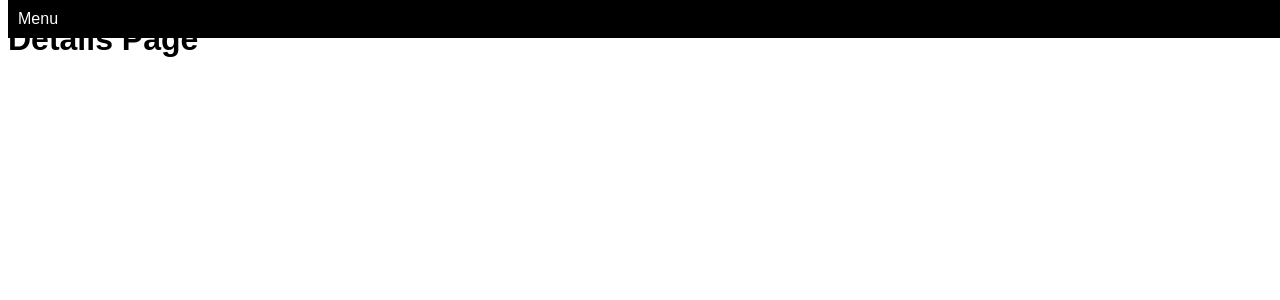
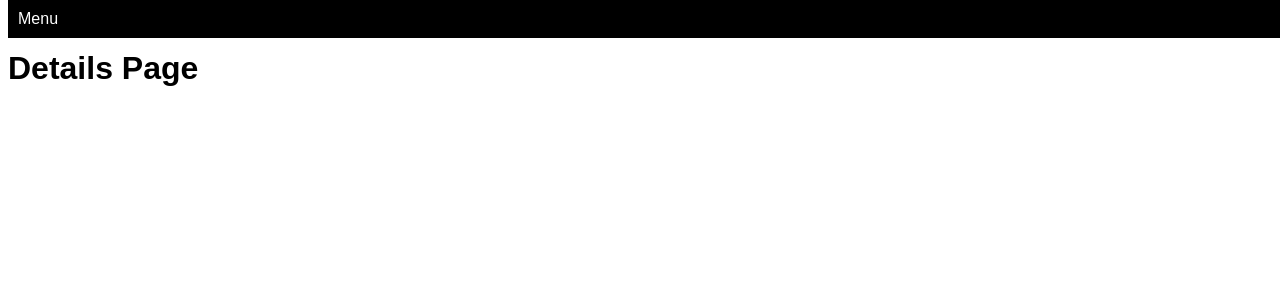
Before and after one commit to hosseindavoodi/AI-in-Frontend, a React (Create React App) app: page /product/1 in a window 1280 px wide. Shown: the top 300 px of the page. Built offline with nearby package versions, Linux system fonts and the light colour scheme.

Commit message:
small UI fix

```diff
--- a/src/Pages/ProductDetailsPage.tsx
+++ b/src/Pages/ProductDetailsPage.tsx
@@ -4,7 +4,7 @@ const ProductDetailsPage: React.FC = () => {
   useEffect(() => {}, []);
 
   return (
-    <div>
+    <div style={{ marginTop: "50px" }}>
       <h1>Details Page</h1>
     </div>
   );
```
